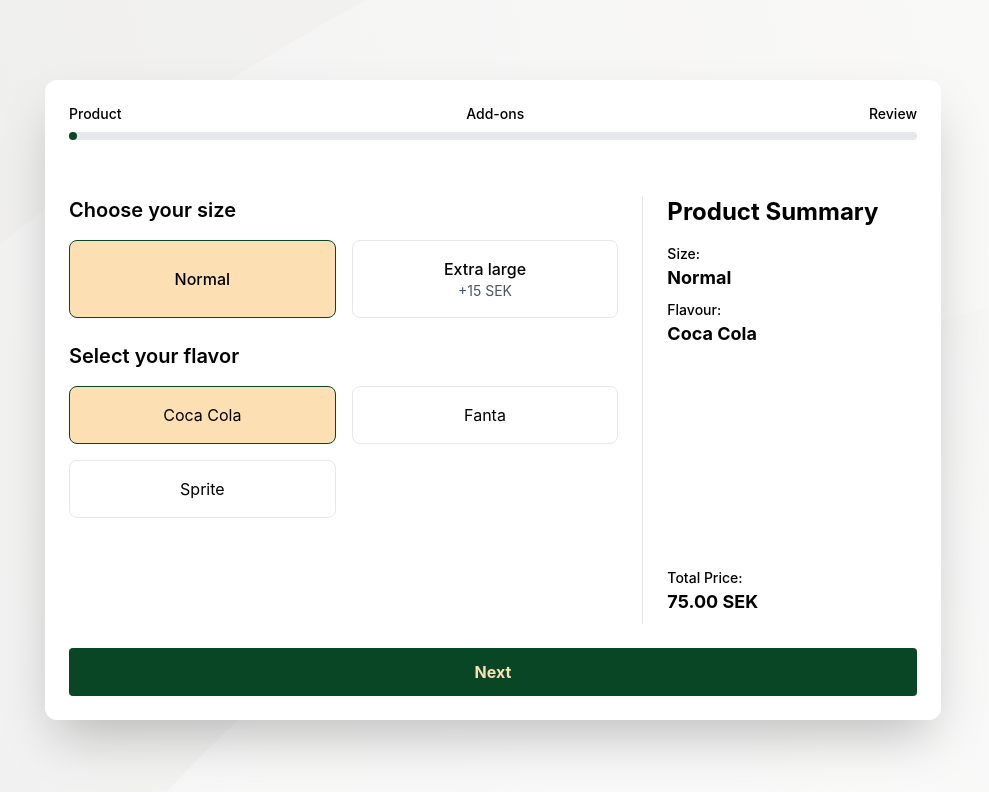
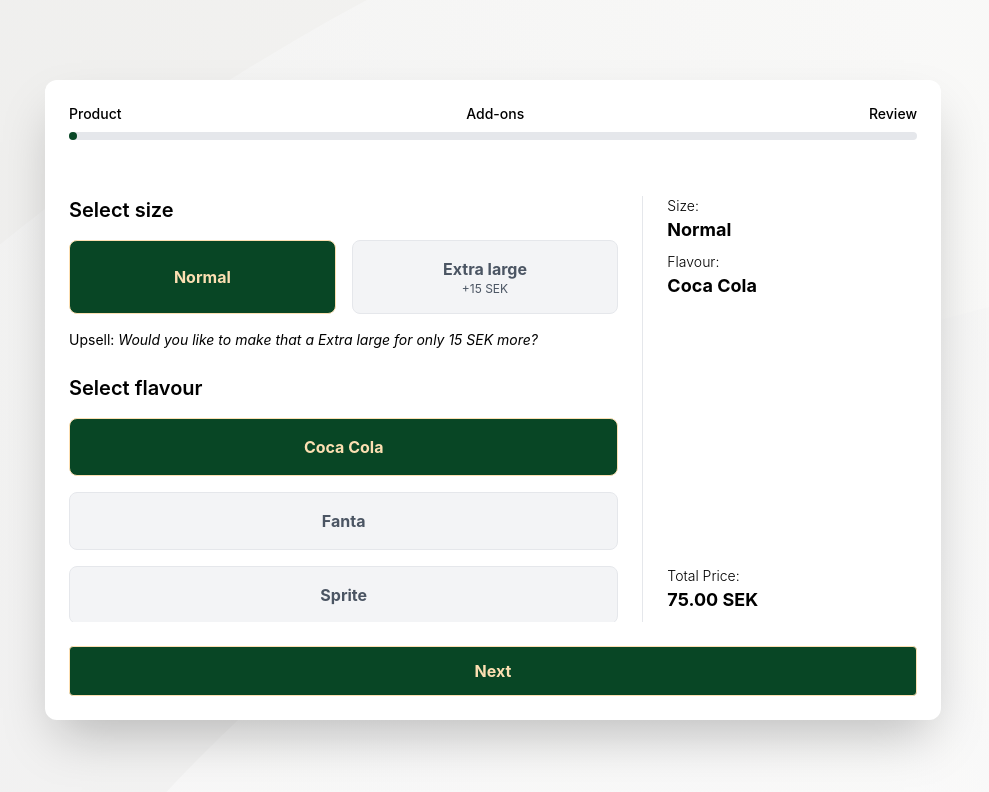
Before and after one commit to benjidotdev/qopla-product-checkout, a React (Create React App) app: page / in a window 1280 px wide. Shown: the top 792 px of the page, without its empty margins (147-1136 px from the left). Built offline with nearby package versions, Linux system fonts and the light colour scheme.

Commit message:
style product step

```diff
--- a/package.json
+++ b/package.json
@@ -3,6 +3,7 @@
   "version": "0.1.0",
   "private": true,
   "dependencies": {
+    "clsx": "^2.1.1",
     "react": "^18.3.1",
     "react-dom": "^18.3.1",
     "react-scripts": "5.0.1",
--- a/src/components/product/Product.tsx
+++ b/src/components/product/Product.tsx
@@ -52,11 +52,13 @@ const Product = () => {
       `Order Summary:\n\n` +
       `Size: ${order.size}\n` +
       `Flavor: ${order.flavor}\n` +
-      `Add-ons:\n` +
-      `  ${order.addOns.map(group => {
-        return `${group.groupTitle}:\n` +
-          `    ${group.addons.map(addon => `- ${addon.name}`).join('\n    ')}`
-      }).join('\n  ')}\n` +
+      (order.addOns.length > 0 ? (
+        `Add-ons:\n` +
+        `  ${order.addOns.map(group => {
+          return `${group.groupTitle}:\n` +
+            `    ${group.addons.map(addon => `- ${addon.name}`).join('\n    ')}`
+        }).join('\n  ')}\n`
+      ) : '') +
       `Total Price: ${order.totalPrice.toFixed(2)} SEK`
     );
   };
--- a/src/components/product/overview/Overview.tsx
+++ b/src/components/product/overview/Overview.tsx
@@ -11,13 +11,12 @@ interface OverviewProps {
 const Overview = ({ selectedSize, selectedFlavour, selectedAddOns, totalPrice }: OverviewProps) => {
   return (
     <div className="flex flex-col w-full h-full px-6 bg-white border-l border-gray-200">
-      <h2 className="text-2xl font-bold mb-4">Product Summary</h2>
       <div className="flex flex-col mb-2">
-        <span className="text-sm font-medium">Size:</span>
+        <span className="text-sm font-light">Size:</span>
         <span className="text-lg font-bold">{selectedSize.name}</span>
       </div>
       <div className="flex flex-col mb-2">
-        <span className="text-sm font-medium">Flavour:</span>
+        <span className="text-sm font-light">Flavour:</span>
         <span className="text-lg font-bold">{selectedFlavour.name}</span>
       </div>
       <div className="mb-6 flex-1">
@@ -26,7 +25,7 @@ const Overview = ({ selectedSize, selectedFlavour, selectedAddOns, totalPrice }:
             <React.Fragment key={index}>
               {group.addons.length > 0 && (
                 <li className="flex flex-col mb-2" >
-                  <span className="text-sm font-medium">{group.groupTitle}:</span>
+                  <span className="text-sm font-light">{group.groupTitle}:</span>
                   <ul>
                     {group.addons.map((addon, addonIndex) => (
                       <li className="text-lg font-bold" key={addonIndex}>
@@ -41,7 +40,7 @@ const Overview = ({ selectedSize, selectedFlavour, selectedAddOns, totalPrice }:
         </ul>
       </div>
       <div className="flex flex-col mb-2">
-        <span className="text-sm font-medium">Total Price:</span>
+        <span className="text-sm font-light">Total Price:</span>
         <span className="text-lg font-bold">{totalPrice.toFixed(2)} SEK</span>
       </div>
     </div>
--- a/src/components/product/progress-buttons/ProgressButtons.tsx
+++ b/src/components/product/progress-buttons/ProgressButtons.tsx
@@ -38,11 +38,11 @@ const ProgressButtons = ({
         </button>
       )}
       <button
-        className={`w-full bg-qopla-green hover:bg-qopla-green-dark text-qopla-gold border-qopla-gold font-bold py-3 px-4 rounded`}
+        className={`w-full bg-qopla-green hover:bg-qopla-green-dark text-qopla-gold border border-qopla-gold font-bold py-3 px-4 rounded`}
         onClick={() => handleNextStep()}
         disabled={disableNext}
       >
-        {currentStep < totalSteps ? "Next" : "Submit"}
+        {currentStep < totalSteps ? "Next" : "Add to order"}
       </button>
     </div>
   );
--- a/src/components/product/steps/product-step/ProductStep.tsx
+++ b/src/components/product/steps/product-step/ProductStep.tsx
@@ -1,5 +1,6 @@
 import React from "react";
 import { Product, Size, Flavour } from "../../../../types/products";
+import clsx from "clsx";
 
 interface ProductStepProps {
   product: Product;
@@ -24,29 +25,40 @@ const ProductStep = ({
     setSelectedFlavor(flavor);
   };
 
+  const sizes = product.modifications.sizes;
+  const currentIndex = sizes.indexOf(selectedSize);
+  const nextSize = sizes[currentIndex + 1];
+
   return (
     <div className="space-y-6">
       <div>
-        <h2 className="text-xl font-semibold mb-4">Choose your size</h2>
+        <h2 className="text-xl font-semibold mb-4">Select size</h2>
         <div
           className={`grid grid-rows-1 gap-4`}
           style={{
-            gridTemplateColumns: `repeat(${product.modifications.sizes.length}, 1fr)`,
+            gridTemplateColumns: `repeat(${sizes.length}, 1fr)`,
           }}
         >
-          {product.modifications.sizes.map((size: Size, index: number) => (
+          {sizes.map((size: Size) => (
             <button
               key={size.name}
               onClick={() => handleSizeSelect(size)}
-              className={
-                `p-4 border rounded-lg transition-colors
-                  ${selectedSize === size ? "bg-qopla-gold border-qopla-green" : "hover:bg-gray-50"}
-                `
-              }
+              className={clsx(
+                "px-2 py-4 border rounded-lg transition-colors",
+                selectedSize === size
+                  ? "bg-qopla-green border-qopla-gold text-qopla-gold"
+                  : "bg-gray-100 hover:bg-gray-200 text-gray-600"
+              )}
             >
-              <p className="font-medium">{size.name}</p>
+              <p className="font-bold">{size.name}</p>
               {size.addonPrice !== 0 && (
-                <p className="text-sm text-gray-600">
+                <p className={
+                  clsx(
+                    "text-xs",
+                    selectedSize === size
+                      ? "text-qopla-gold"
+                      : "text-gray-600"
+                  )}>
                   {size.addonPrice > 0 && "+"}
                   {size.addonPrice} SEK
                 </p>
@@ -54,20 +66,29 @@ const ProductStep = ({
             </button>
           ))}
         </div>
+        {nextSize && (
+          <p className="text-sm  mt-4">
+            <span>Upsell:&nbsp;</span>
+            <span className="italic">Would you like to make that a {nextSize.name} for only {nextSize.addonPrice - selectedSize.addonPrice} SEK more?</span>
+          </p>
+        )}
       </div>
 
       <div>
-        <h2 className="text-xl font-semibold mb-4">Select your flavor</h2>
-        <div className="grid grid-cols-2 gap-4">
-          {product.modifications.flavours.map((flavor: Flavour) => (
+        <h2 className="text-xl font-semibold mb-4">Select flavour</h2>
+        <div className="grid grid-rows-1 gap-4">
+          {product.modifications.flavours.map((flavour: Flavour) => (
             <button
-              key={flavor.name}
-              onClick={() => handleFlavorSelect(flavor)}
-              className={`p-4 border rounded-lg transition-colors ${
-                selectedFlavor === flavor ? "bg-qopla-gold border-qopla-green" : "hover:bg-gray-50"
-              }`}
+              key={flavour.name}
+              onClick={() => handleFlavorSelect(flavour)}
+              className={clsx(
+                "px-2 py-4 border rounded-lg transition-colors",
+                selectedFlavor === flavour
+                  ? "bg-qopla-green border-qopla-gold text-qopla-gold"
+                  : "bg-gray-100 hover:bg-gray-200 text-gray-600"
+              )}
             >
-              {flavor.name}
+              <p className="font-bold">{flavour.name}</p>
             </button>
           ))}
         </div>
```
Also changed, not shown: 1 other file (tests, documents, lock files or other folders). Lines whose indentation alone changed are shown as unchanged.
